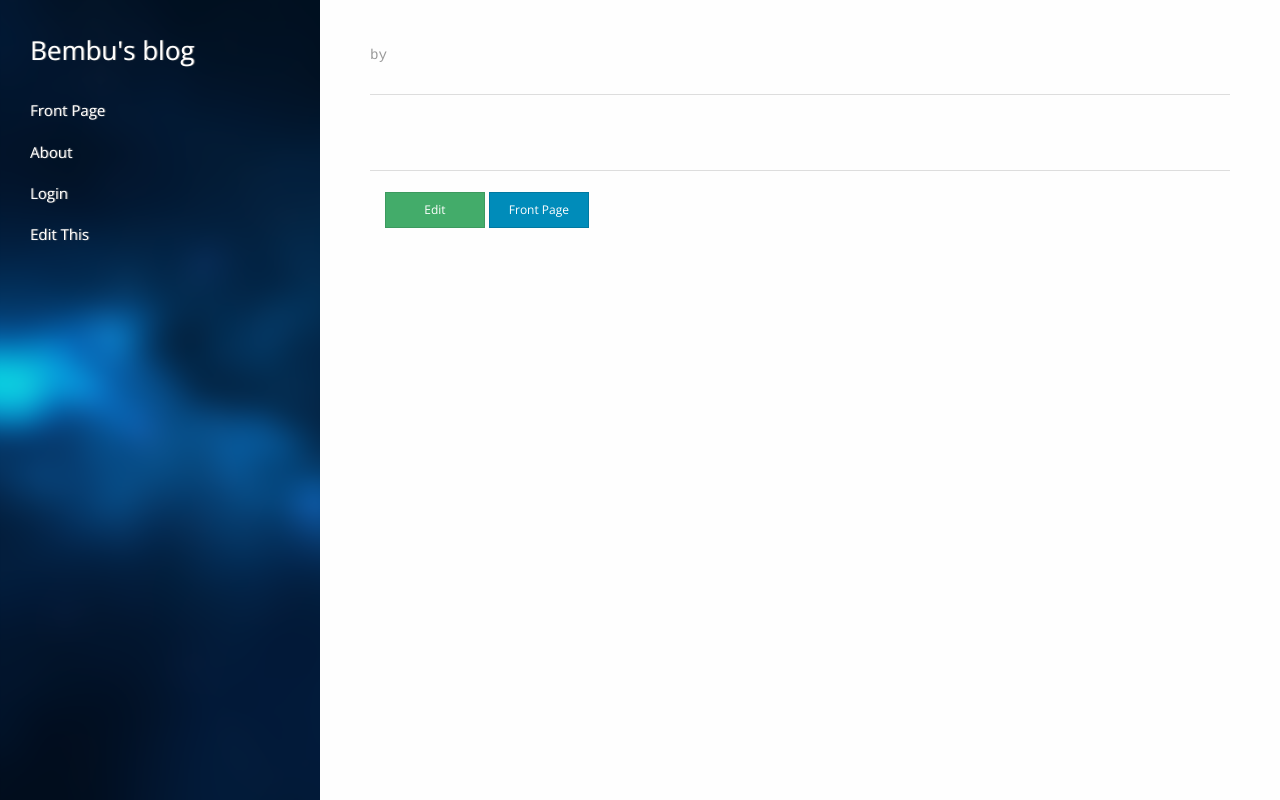
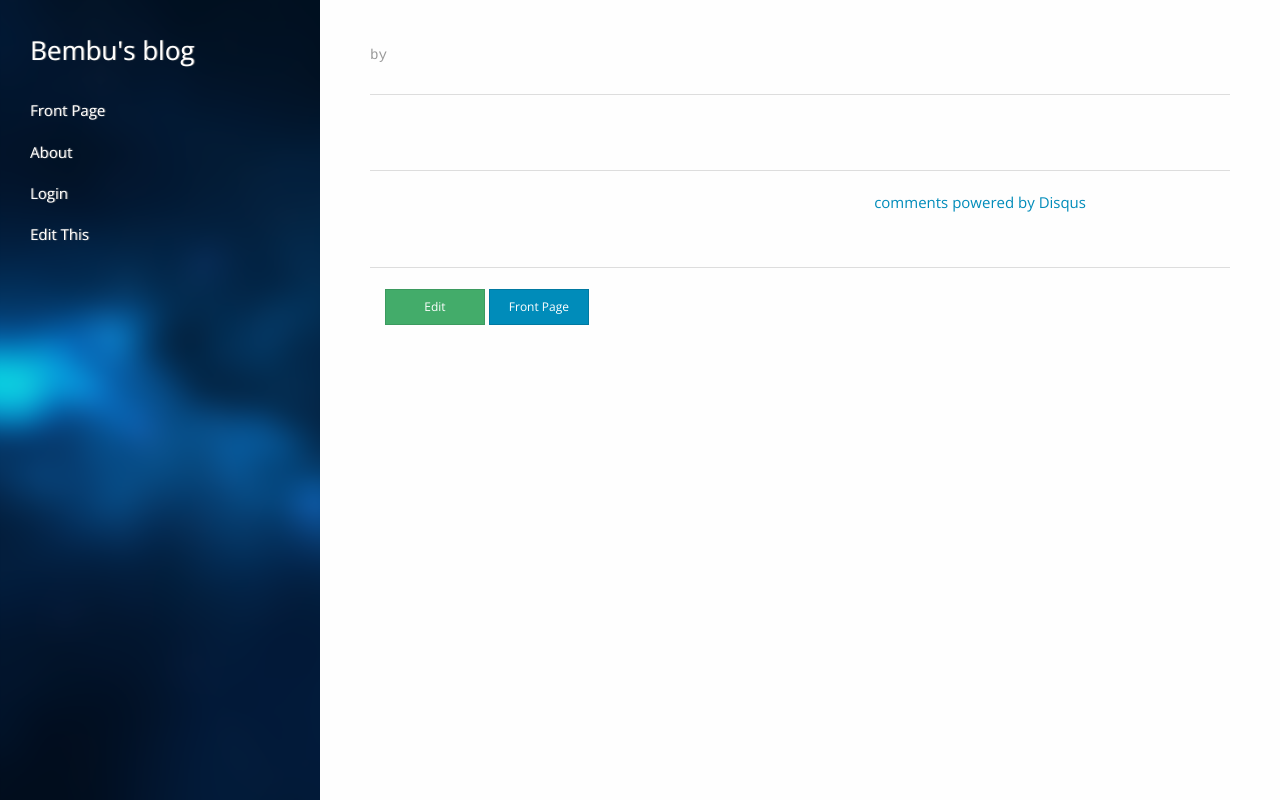
Before and after one commit to bembu/tidy, a Flask app: template app/templates/post.html in a window 1280 px wide. Run offline with Flask 2, Linux system fonts and the light colour scheme; the template is opened without the code that fills it, so the values that code supplies are empty; some libraries are stand-ins or nearby versions.

Commit message:
added disqus comments

```diff
--- a/app/templates/macros.html
+++ b/app/templates/macros.html
@@ -1,4 +1,3 @@
-
 {% macro admin_button(data, type) %}
 
 {% if type == 'toggle-admin' %}
@@ -31,4 +30,24 @@
 
 {% endmacro %}
 
-<!-- href="{{url_for("export_post", slug=data)}}" -->
+{% macro disqus(shortname, identifier) %}
+
+<div class="divider">
+    <div class="col-sm-12"><hr></div>
+
+     <div id="disqus_thread" class="col-sm-7"></div>
+        <script type="text/javascript">
+            var disqus_shortname = '{{shortname}}';
+            var disqus_identifier = '{{identifier}}';
+
+            (function() {
+                var dsq = document.createElement('script'); dsq.type = 'text/javascript'; dsq.async = true;
+                dsq.src = '//' + disqus_shortname + '.disqus.com/embed.js';
+                (document.getElementsByTagName('head')[0] || document.getElementsByTagName('body')[0]).appendChild(dsq);
+            })();
+        </script>
+        <noscript>Please enable JavaScript to view the <a href="http://disqus.com/?ref_noscript">comments powered by Disqus.</a></noscript>
+        <a href="http://disqus.com" class="dsq-brlink">comments powered by <span class="logo-disqus">Disqus</span></a>
+</div>
+
+{% endmacro %}
--- a/app/templates/post.html
+++ b/app/templates/post.html
@@ -1,3 +1,5 @@
+{% from "macros.html" import disqus %}
+
 {% extends "base.html" %}
 
 {% block content %}
@@ -38,6 +40,8 @@
 
 {% block footer %}
 
+{{ disqus(config.DISQUS_SHORT, post.id) }}
+
 <div class="divider">
   <div class="col-sm-12"><hr>
     <div class="padded-footer">
--- a/config.py
+++ b/config.py
@@ -21,3 +21,5 @@ TAG_DELIM = " "
 TITLE = "Bembu's blog"
 WELCOME = "Welcome to my blog!"
 DESCRIPTION = "Random stuff about things that interest me. Sometimes in english, sometimes in finnish - it really depends on the subject. Currently I am writing about my exchange studies in Germany."
+
+DISQUS_SHORT = "bembunet"
```
